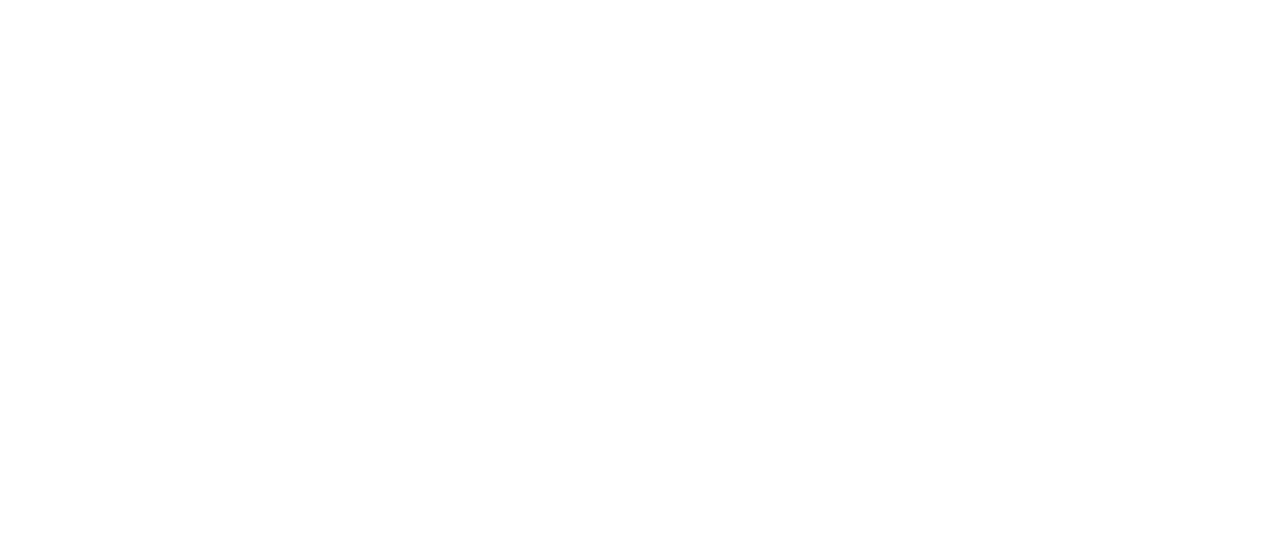
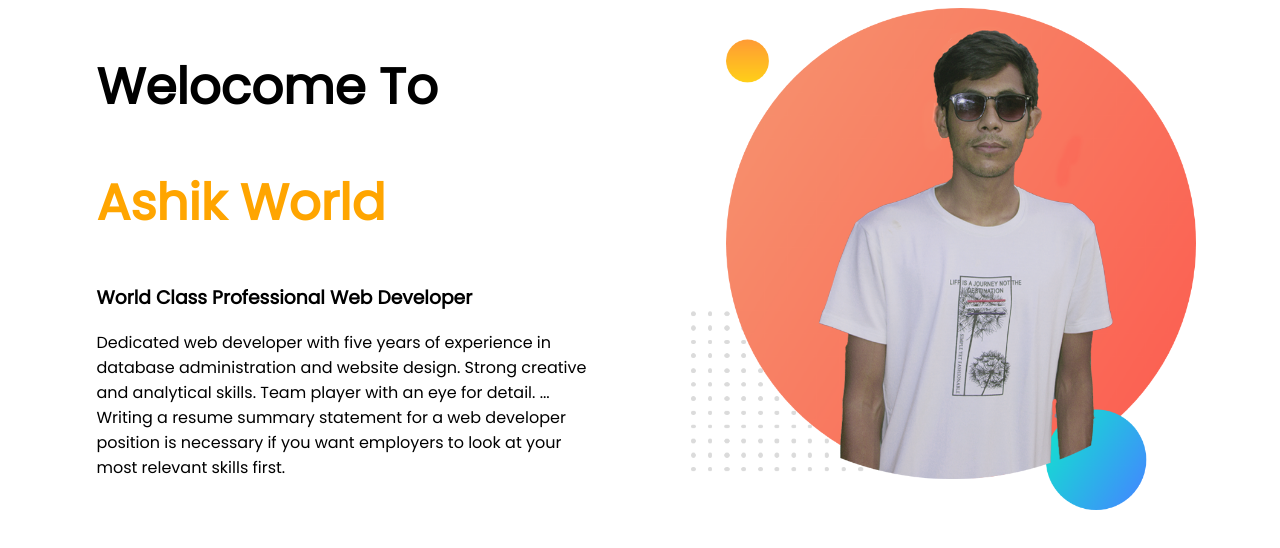
Before and after one commit to Ashikurjaman/my-website, a plain HTML site: page index.html in a window 1280 px wide. Drawn offline with Linux system fonts and the light colour scheme.

Commit message:
add design

```diff
--- a/index.html
+++ b/index.html
@@ -3,9 +3,162 @@
 <head>
     <meta charset="UTF-8">
     <meta name="viewport" content="width=device-width, initial-scale=1.0">
-    <title>Document</title>
+    <title>Ashik Web Developer</title>
+    <link rel="stylesheet" href="style.css">
+
+    <link href="https://fonts.googleapis.com/css?family=Poppins&display=swap" rel="stylesheet">
+
 </head>
 <body>
+   <section>
+       <div class="half-width">
+           <h1>Welocome To</h1>
+   <h1><Span class="name-heighlite">Ashik World</Span></h1>
+
+
+    <h3>World Class Professional Web Developer</h3>
+    <p>Dedicated web developer with five years of experience in database administration and website design. Strong creative and analytical skills. Team player with an eye for detail. ... Writing a resume summary statement for a web developer position is necessary if you want employers to look at your most relevant skills first. </p>
+
+       </div>
+       <div class="half-width">
+        <img src="images/webashik.png" alt="">
+       </div>
+   </section>
+
+
+
+
+
+
+
+
+
+
+
+
+
+
+
+
+
+
+
+
+
+
+
+
+
+
+
+
+
+
+
+
+
+
+
+
+
+
+
+
+
+
+
+
+
+
+
+
+
+
+
+
+
+
+
+
+
+
+
+
+
+
+
+
+
+
+
+
+
+
+
+
+
+
+
+
+
+
+
+
+
+
+
+
+
+
+
+
+
+
+
+
+
+
+
+
+
+
+
+
+
+
+
+
+
+
+
+
+
+
+
+
+
+
+
+
+
+
+
+
+
+
+
+
+
+
+
+
+
+
+
+
+
+
+
 
 </body>
 </html>
--- /dev/null
+++ b/style.css
@@ -0,0 +1,21 @@
+body{
+    font-family: 'Poppins', sans-serif;
+}
+h1{
+    font-size: 50px;
+}
+
+.name-heighlite
+{
+    color: orange;
+}
+.half-width
+{
+    width: 40%;
+    float: left;
+    margin-left: 5%;
+    padding-left: 2%;
+}
+.half-width img{
+    width: 100%;
+}
```
Also changed, not shown: images/dream-bg.png (added), images/exp-bg.png (added), images/jhankar.png (added), images/jhankar2.png (added), images/my-bg.png (added), images/my-bg2.png (added), images/my-web2.png (added), images/top-banner.png (added), images/webashik.png (added).
